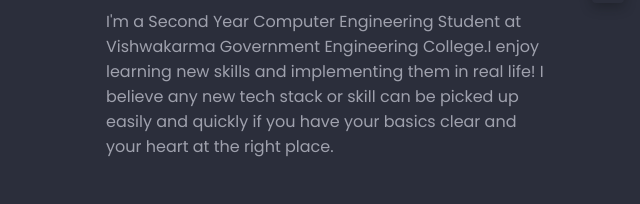
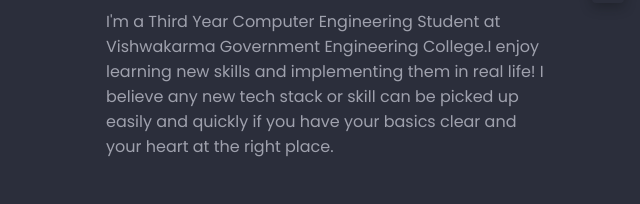
Before and after one commit to MitulSonagara/Portfolio, a plain HTML site: page index.html in a window 1280 px wide. Shown: the part 1197-1401 px from the top of the page, 640-1280 px from the left. Drawn offline with nearby package versions, Linux system fonts and the light colour scheme.

Commit message:
Update index.html

```diff
--- a/index.html
+++ b/index.html
@@ -135,7 +135,7 @@
                </h2>
 
                <p class="about_description">
-                  I'm a Second Year Computer Engineering Student at Vishwakarma Government
+                  I'm a Third Year Computer Engineering Student at Vishwakarma Government
                     Engineering College.I enjoy learning new skills and implementing them in real life! I
                     believe any new tech stack or skill can be picked up easily and quickly if you have your basics
                     clear and your heart at the right place.
```
